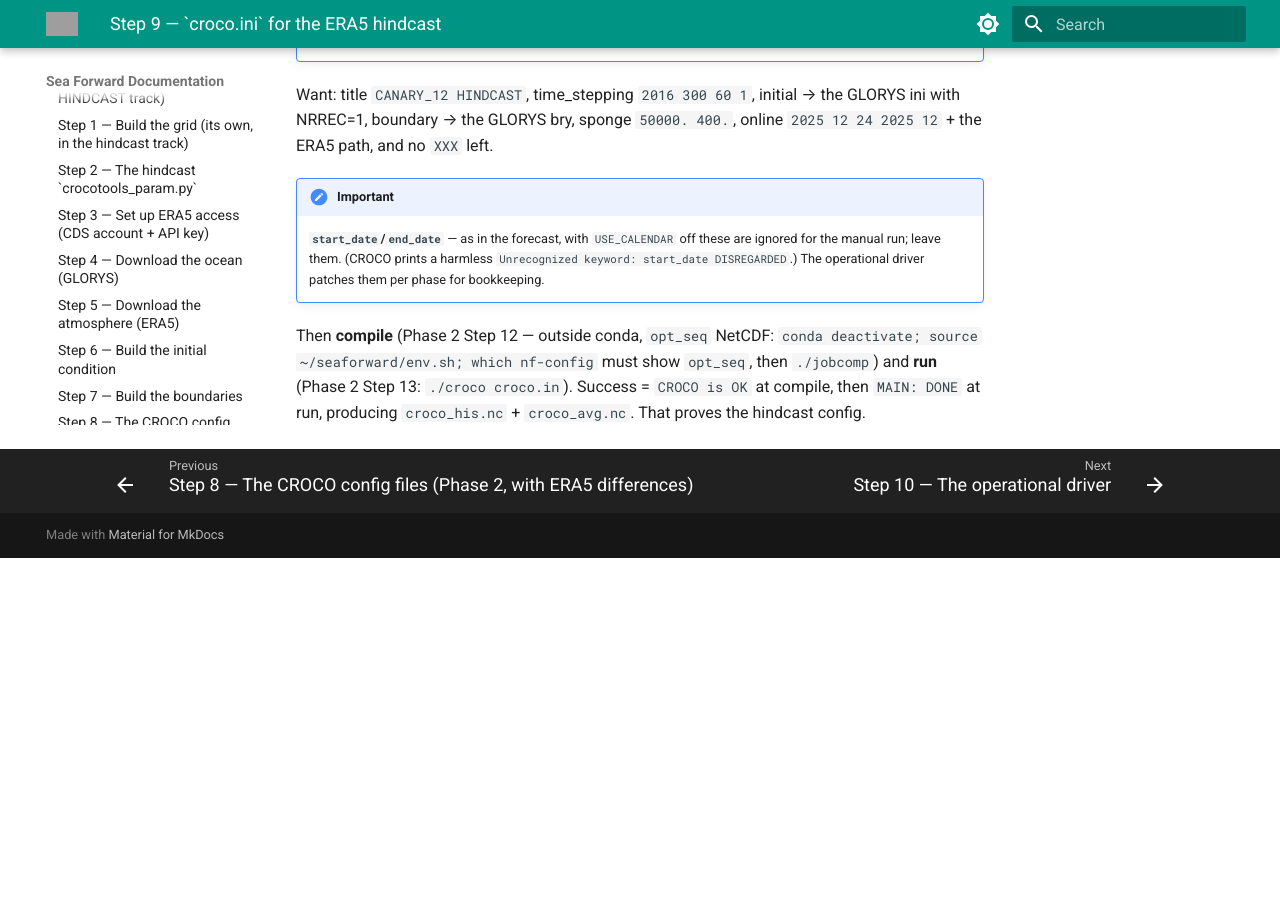
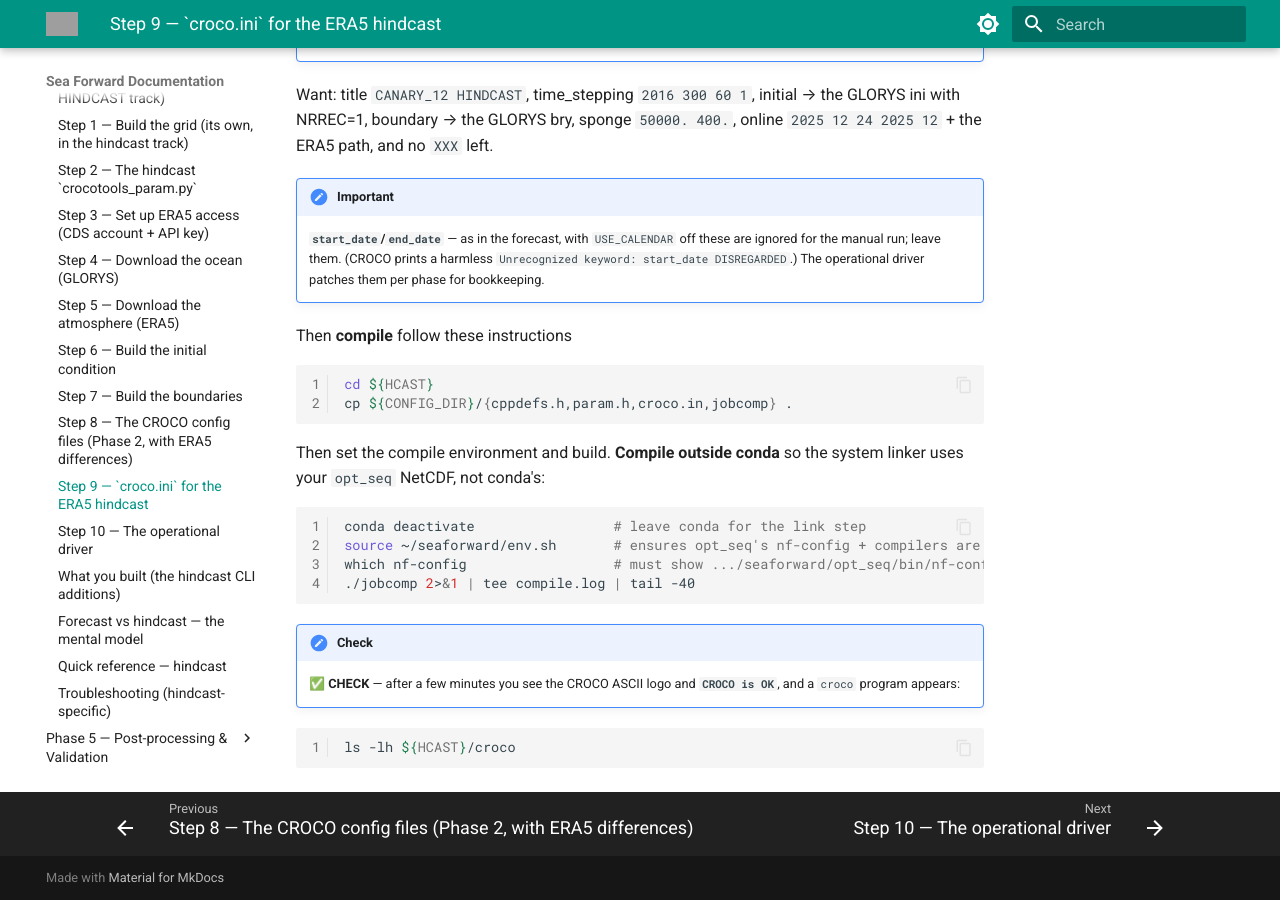
Before and after one commit to Njiecheu/sea-forward, an MkDocs documentation site: the page built from docs/phase4/step9.md, in a window 1280 px wide and 900 px high, scrolled down 1630 px. Built offline with MkDocs 1.6.1 and Material for MkDocs 9.7.7, drawn with Linux system fonts in a browser that asks for light colours; before the commit the page ends 2188 px from its top, so only the background shows below that; some of the changed text lies outside the part shown; grey boxes are pictures that could not be loaded.

Commit message:
Mis à jour de p4s9

````diff
--- a/docs/phase4/step9.md
+++ b/docs/phase4/step9.md
@@ -74,8 +74,26 @@ GLORYS ini with NRREC=1, boundary → the GLORYS bry, sponge `50000. 400.`, onli
 !!! important
     **`start_date`/`end_date`** — as in the forecast, with `USE_CALENDAR` off these are ignored for the manual run; leave them. (CROCO prints a harmless `Unrecognized keyword: start_date DISREGARDED`.) The operational driver patches them per phase for bookkeeping.
 
-Then **compile** (Phase 2 Step 12 — outside conda, `opt_seq` NetCDF: `conda
-deactivate; source ~/seaforward/env.sh; which nf-config` must show `opt_seq`, then
-`./jobcomp`) and **run** (Phase 2 Step 13: `./croco croco.in`). Success =
-`CROCO is OK` at compile, then `MAIN: DONE` at run, producing `croco_his.nc` +
-`croco_avg.nc`. That proves the hindcast config.
+Then **compile** follow these instructions
+
+```bash
+cd ${HCAST}
+cp ${CONFIG_DIR}/{cppdefs.h,param.h,croco.in,jobcomp} .
+```
+
+Then set the compile environment and build. **Compile outside conda** so the
+system linker uses your `opt_seq` NetCDF, not conda's:
+
+```bash
+conda deactivate                 # leave conda for the link step
+source ~/seaforward/env.sh       # ensures opt_seq's nf-config + compilers are set
+which nf-config                  # must show .../seaforward/opt_seq/bin/nf-config
+./jobcomp 2>&1 | tee compile.log | tail -40
+```
+
+!!! check
+    ✅ **CHECK** — after a few minutes you see the CROCO ASCII logo and **`CROCO is OK`**, and a `croco` program appears:
+
+```bash
+ls -lh ${HCAST}/croco
+```
````
